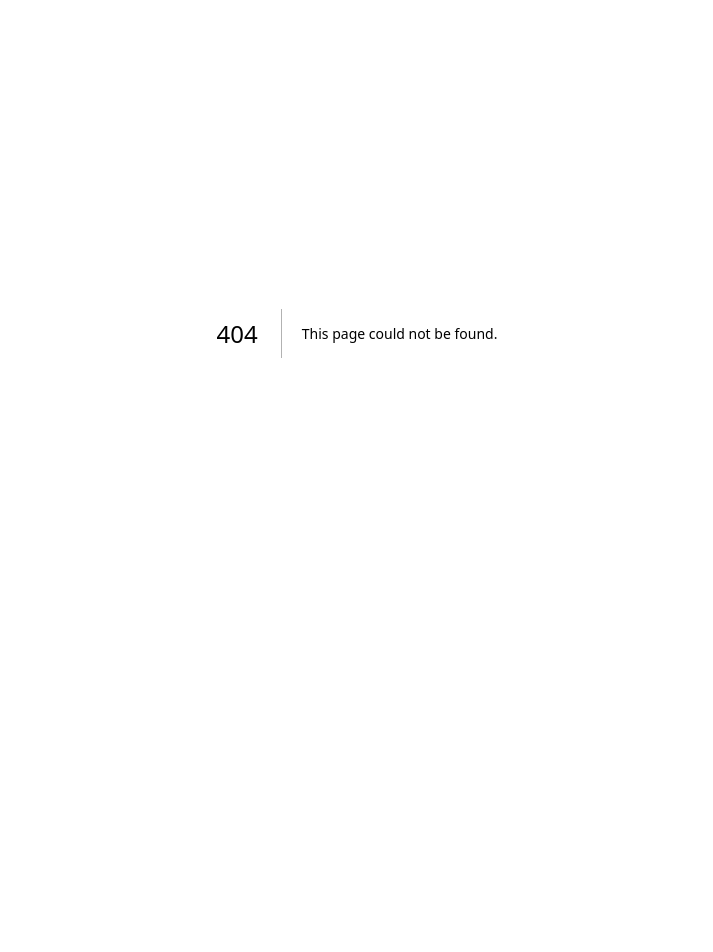
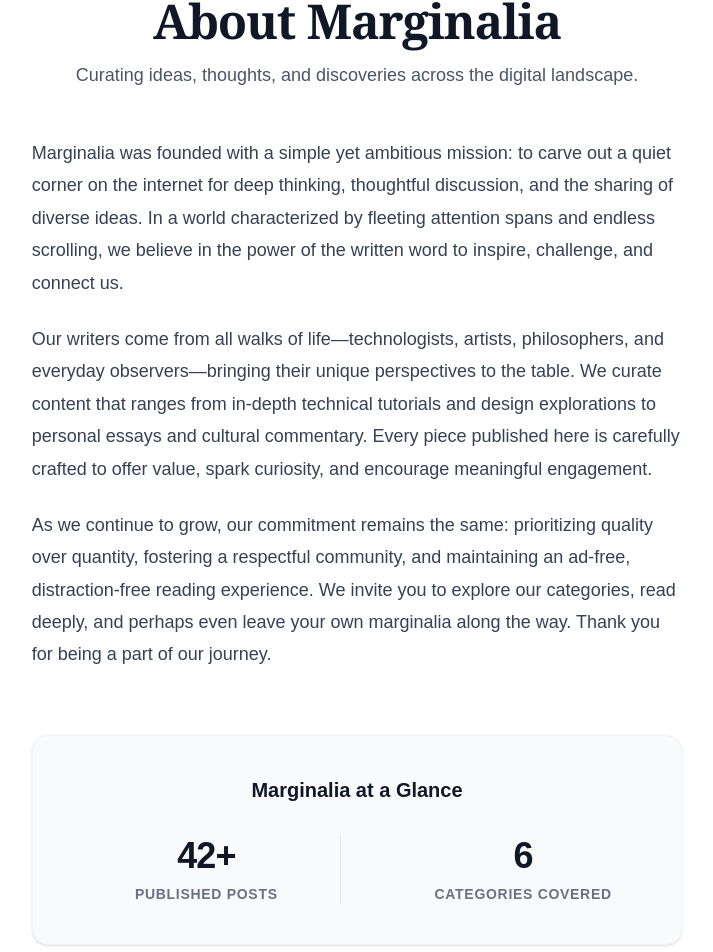
Before and after one commit to daksh9950/marginalia-blog-application, a Next.js app: page /about in a window 1280 px wide. Before the commit this address had no page. Shown: the part 67-1019 px from the top of the page, without its empty margins (283-996 px from the left). Before the commit the page ends 800 px from the top, so only its background shows below. Built offline with nearby package versions, Linux system fonts and the light colour scheme.

Commit message:
added the about page

```diff
--- /dev/null
+++ b/app/about/page.tsx
@@ -0,0 +1,57 @@
+import { Metadata } from "next";
+
+export const metadata: Metadata = {
+  title: "About Marginalia",
+  description: "Learn more about the mission and statistics behind Marginalia.",
+};
+
+export default function AboutPage() {
+  return (
+    <div className="mx-auto max-w-4xl px-4 py-16 sm:px-6 lg:px-8">
+      <header className="mb-12 text-center">
+        <h1 className="font-serif text-4xl font-bold tracking-tight text-gray-900 sm:text-5xl">
+          About Marginalia
+        </h1>
+        <p className="mt-4 text-lg text-gray-600">
+          Curating ideas, thoughts, and discoveries across the digital landscape.
+        </p>
+      </header>
+
+      <div className="mx-auto mb-16 max-w-prose text-lg text-gray-700">
+        <p className="mb-6 leading-[1.8]">
+          Marginalia was founded with a simple yet ambitious mission: to carve out a quiet corner on the internet for deep thinking, thoughtful discussion, and the sharing of diverse ideas. In a world characterized by fleeting attention spans and endless scrolling, we believe in the power of the written word to inspire, challenge, and connect us.
+        </p>
+        <p className="mb-6 leading-[1.8]">
+          Our writers come from all walks of life—technologists, artists, philosophers, and everyday observers—bringing their unique perspectives to the table. We curate content that ranges from in-depth technical tutorials and design explorations to personal essays and cultural commentary. Every piece published here is carefully crafted to offer value, spark curiosity, and encourage meaningful engagement.
+        </p>
+        <p className="leading-[1.8]">
+          As we continue to grow, our commitment remains the same: prioritizing quality over quantity, fostering a respectful community, and maintaining an ad-free, distraction-free reading experience. We invite you to explore our categories, read deeply, and perhaps even leave your own marginalia along the way. Thank you for being a part of our journey.
+        </p>
+      </div>
+
+      <div className="mx-auto max-w-2xl">
+        <div className="overflow-hidden rounded-2xl border border-gray-100 bg-gray-50 shadow-sm">
+          <div className="px-6 py-8 sm:p-10">
+            <h2 className="mb-8 text-center text-xl font-semibold text-gray-900">
+              Marginalia at a Glance
+            </h2>
+            <div className="grid grid-cols-2 gap-8 divide-x divide-gray-200">
+              <div className="flex flex-col items-center justify-center text-center">
+                <span className="text-4xl font-bold tracking-tight text-gray-900">42+</span>
+                <span className="mt-2 text-sm font-semibold uppercase tracking-wider text-gray-500">
+                  Published Posts
+                </span>
+              </div>
+              <div className="flex flex-col items-center justify-center text-center pl-8">
+                <span className="text-4xl font-bold tracking-tight text-gray-900">6</span>
+                <span className="mt-2 text-sm font-semibold uppercase tracking-wider text-gray-500">
+                  Categories Covered
+                </span>
+              </div>
+            </div>
+          </div>
+        </div>
+      </div>
+    </div>
+  );
+}
```
